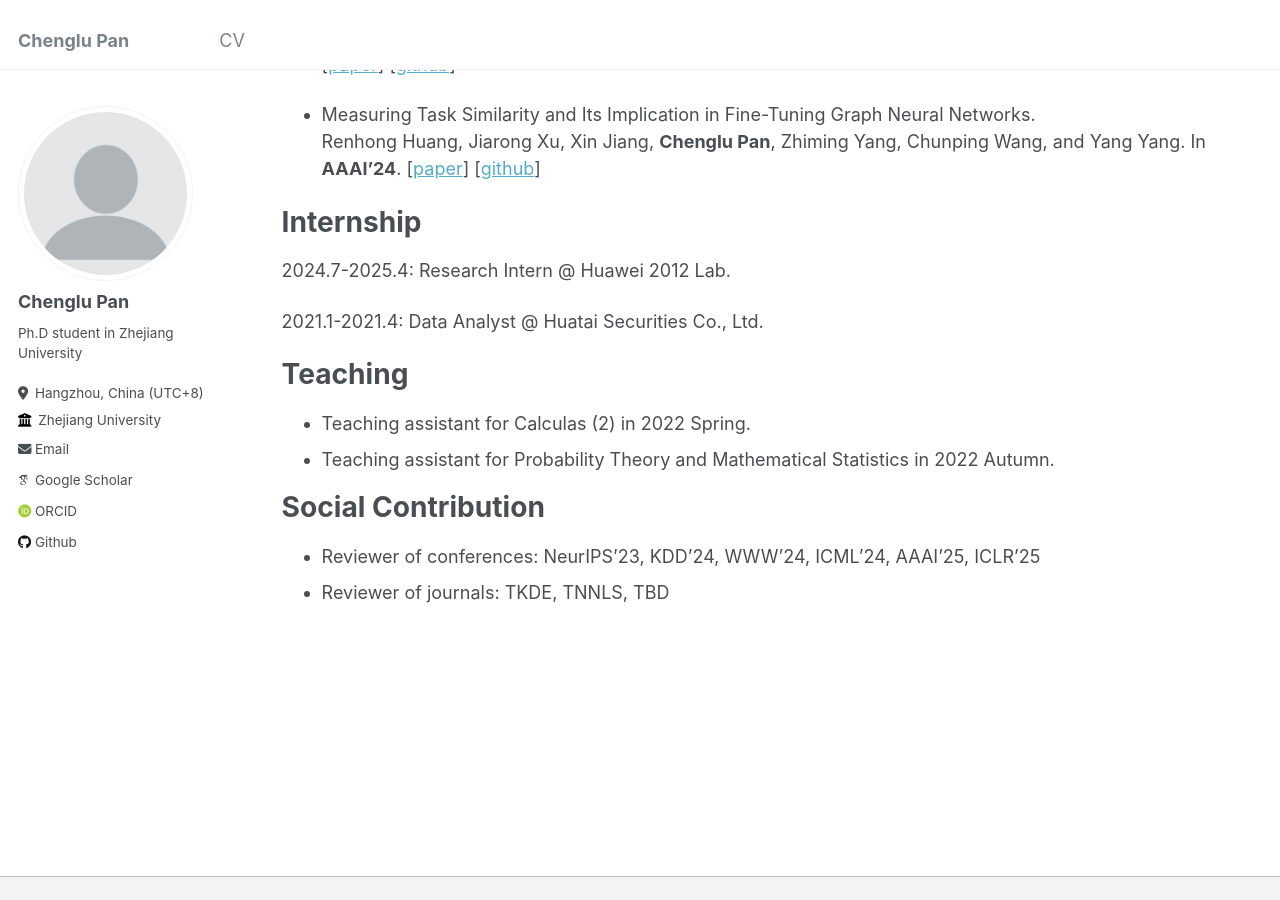
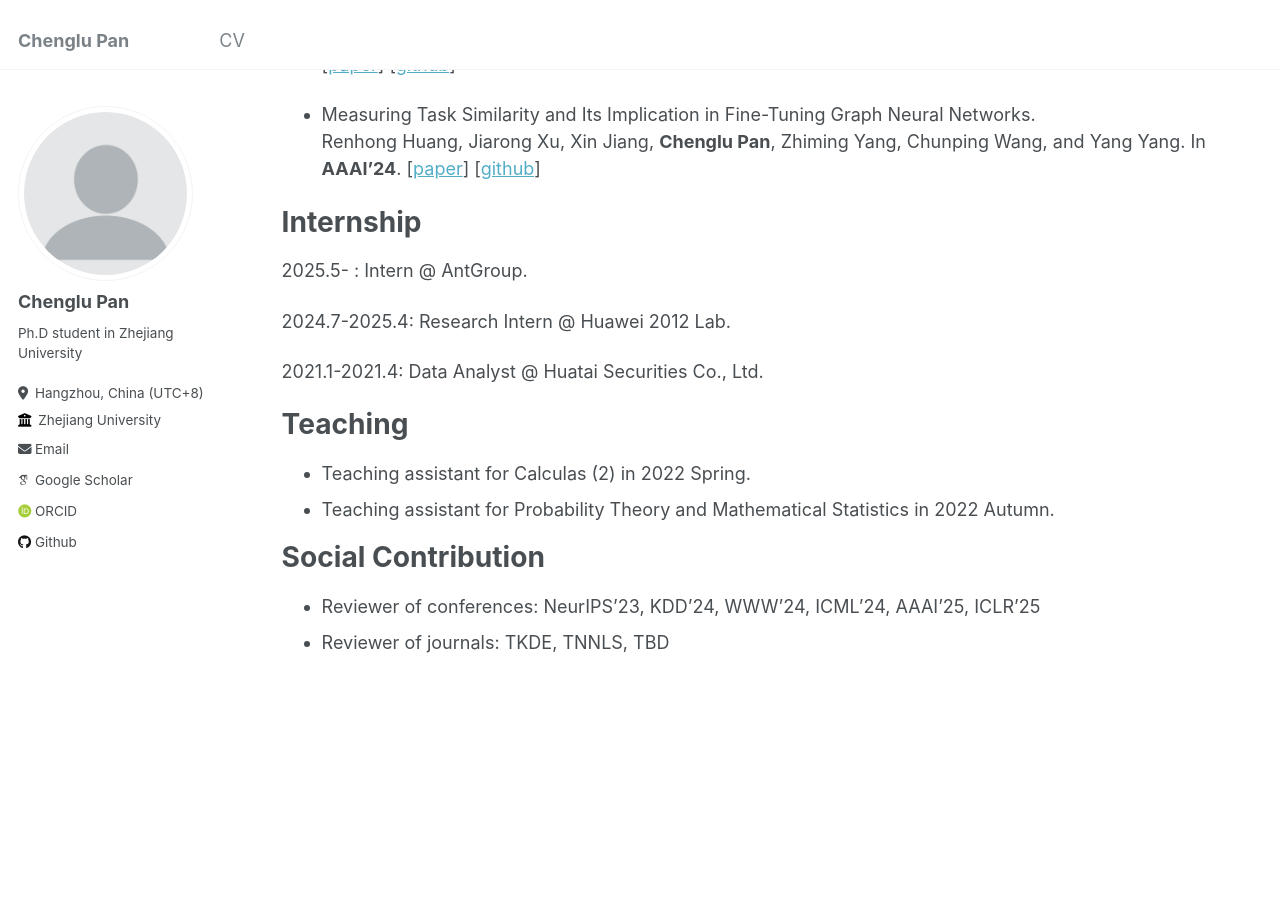
Before and after one commit to Chenglu0426/Chenglu0426.github.io, a Jekyll site: the page built from _pages/cv.md, in a window 1280 px wide and 900 px high, scrolled down 372 px. Built offline with Jekyll 4.4.1, drawn with Linux system fonts in a browser that asks for light colours; some web fonts are replaced.

Commit message:
Update cv.md

```diff
--- a/_pages/cv.md
+++ b/_pages/cv.md
@@ -27,6 +27,8 @@ Publications
    <br />Renhong Huang, Jiarong Xu, Xin Jiang, **Chenglu Pan**, Zhiming Yang, Chunping Wang, and Yang Yang. In **AAAI'24**.  [[paper](https://yangy.org/works/gnn/AAAI24_Measuring.pdf)] [[github](https://github.com/renH2/Bridge-Tune)]
 
 # Internship
+2025.5- : Intern @ AntGroup.
+
 2024.7-2025.4: Research Intern @ Huawei 2012 Lab.
 
 2021.1-2021.4: Data Analyst @ Huatai Securities Co., Ltd.
```
